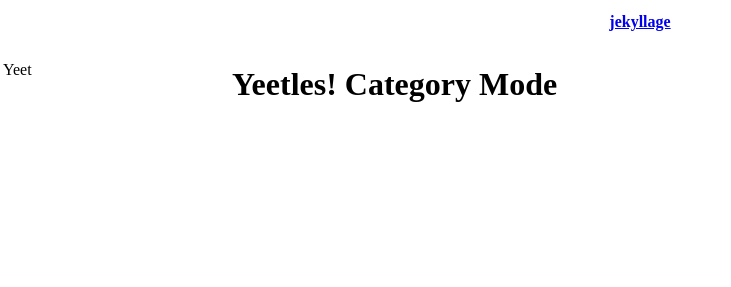
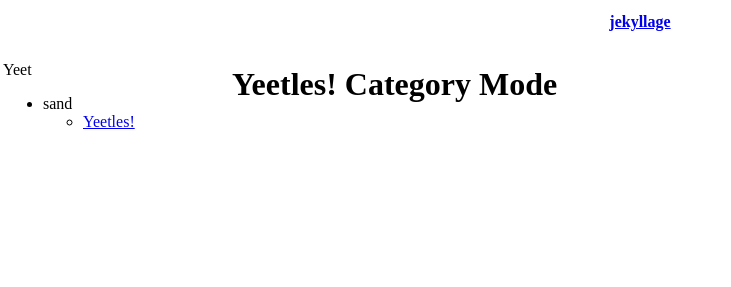
Before and after one commit to collagettrpg/jekyllage, a Jekyll site: the page built from sand/_posts/2019-12-2-yeetles.md, in a window 1280 px wide. Shown: the top 287 px of the page, without its empty margins (0-731 px from the left). Built offline with Jekyll 4.4.1, drawn with Linux system fonts in a browser that asks for light colours; some web fonts are replaced.

Commit message:
fixed sth I think?

```diff
--- a/_layouts/categories.html
+++ b/_layouts/categories.html
@@ -27,6 +27,17 @@ body{
     <td style="vertical-align: top;text-align: left;width:25vh;">
 
 <p>Yeet</p>
+<ul>
+{% for category in site.categories %}
+  <li><a name="{{ category | first }}">{{ category | first }}</a>
+    <ul>
+    {% for post in category.last %}
+      <li><a href="{{ post.url }}">{{ post.title }}</a></li>
+    {% endfor %}
+    </ul>
+  </li>
+{% endfor %}
+</ul>
 
     </td>
     <td style="vertical-align: top;text-align: left;overflow-y: scroll;">{{ content }}</td>
```
